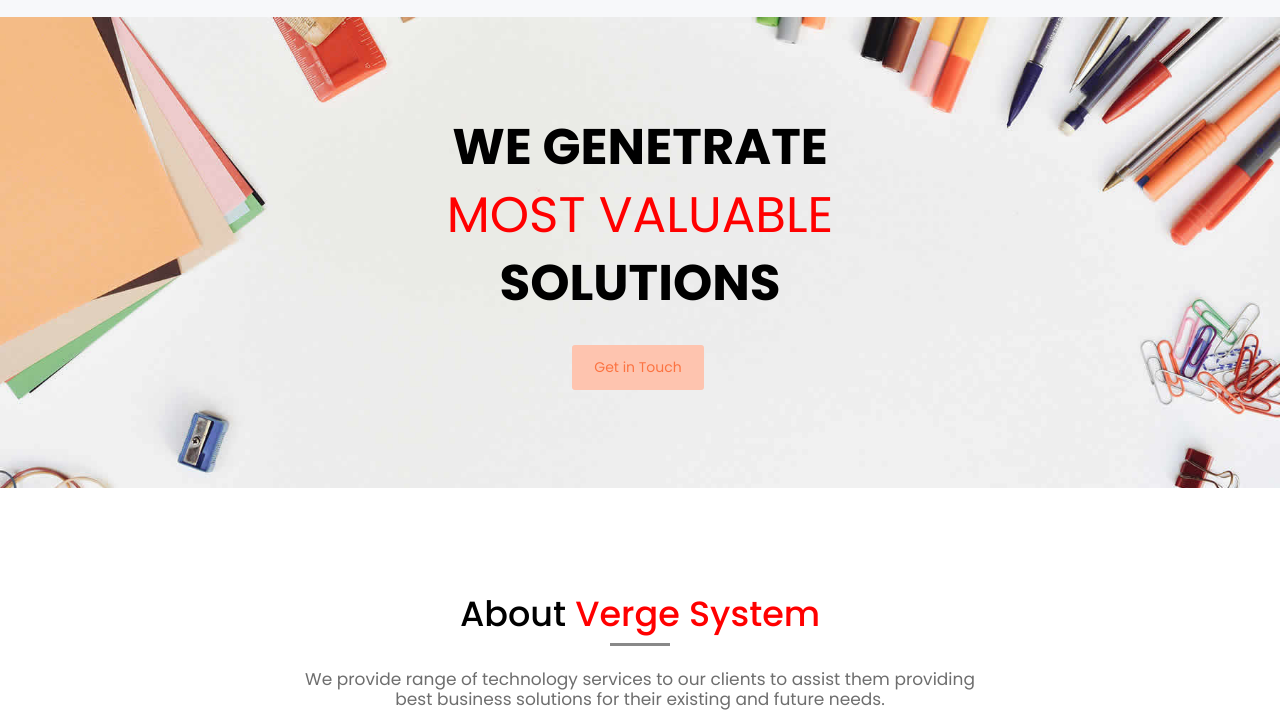
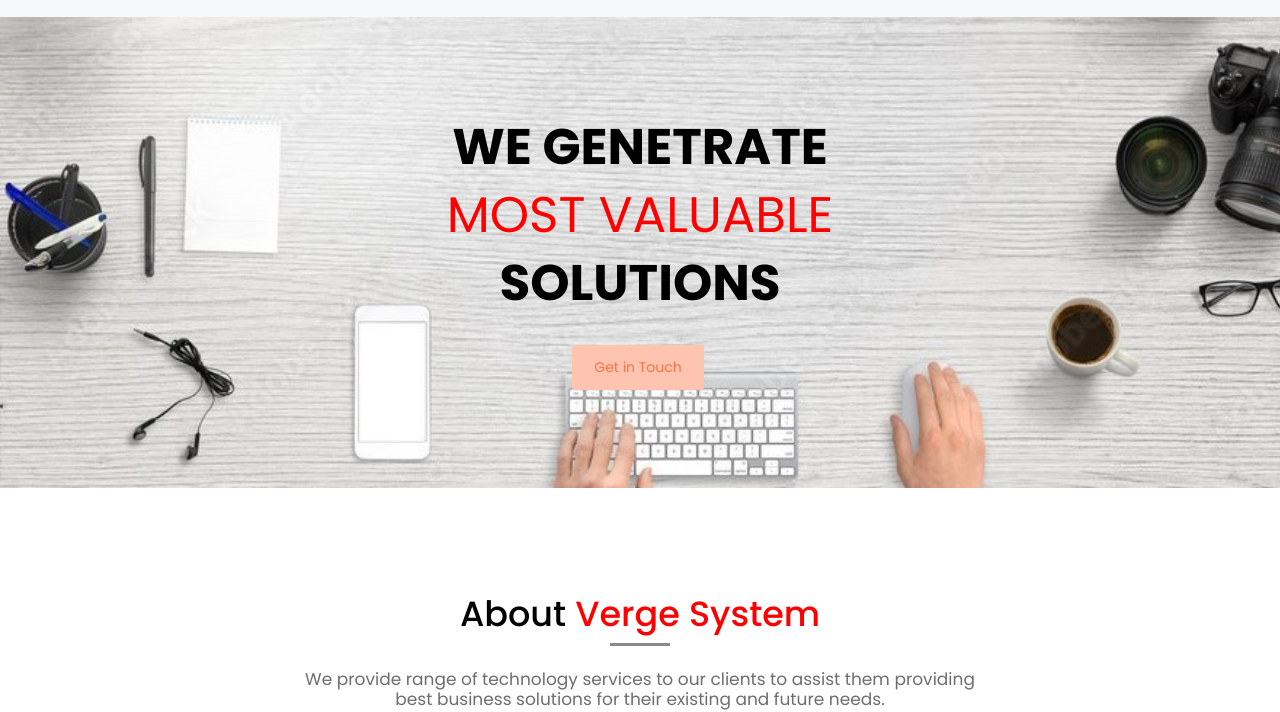
Before and after one commit to Sowmya2400/verge-systems, a website: page index.html in a window 1280 px wide. Shown: the part 93-805 px from the top of the page. Drawn offline with Linux system fonts and the light colour scheme.

Commit message:
herobg2.1

```diff
--- a/css/style1.css
+++ b/css/style1.css
@@ -130,7 +130,7 @@
 }
 
 .banner {
-    background-image: url("../images/header-bg.jpg");
+    background-image: url("../images/hero2.1.jpg");
     background-repeat: no-repeat;
     background-size: cover;
     padding: 100px 0 50px 0;
```
